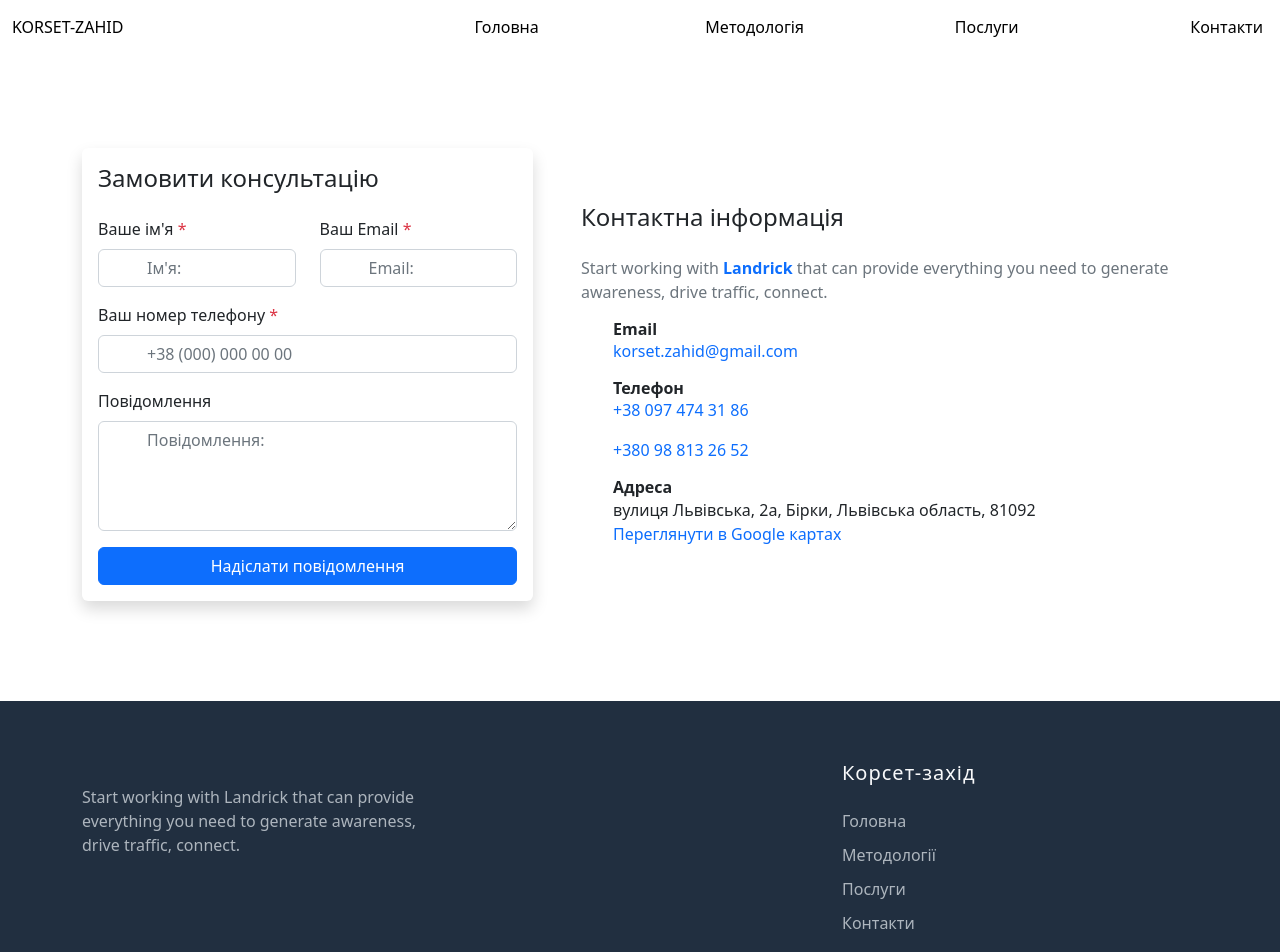
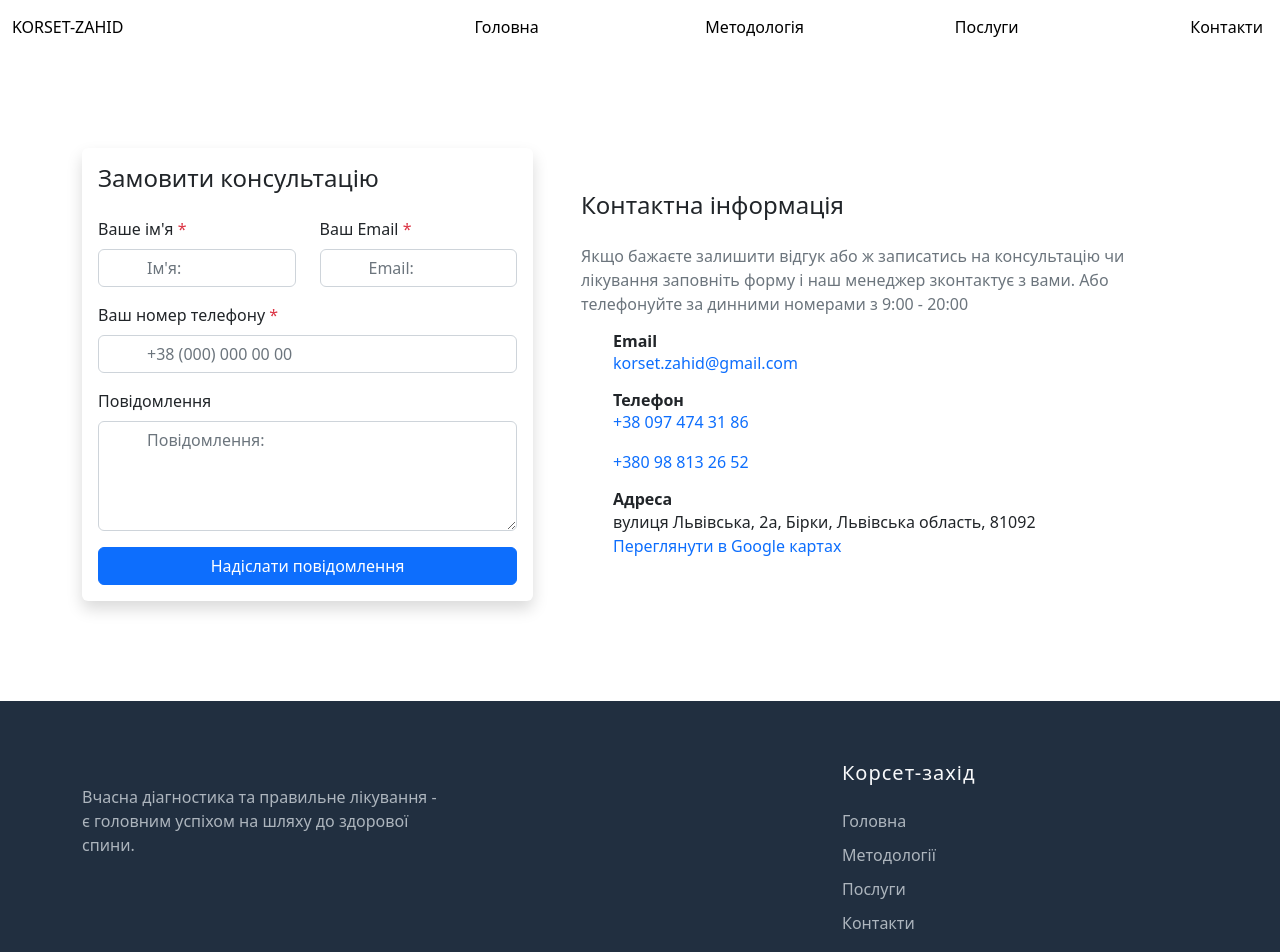
Before and after one commit to Olena95/korset-zahid, a Next.js app: page /contacts in a window 1280 px wide. Shown: the top 952 px of the page. Built offline with nearby package versions, Linux system fonts and the light colour scheme; some icons are missing.

Commit message:
fix text

```diff
--- a/components/Footer/Footer.js
+++ b/components/Footer/Footer.js
@@ -35,8 +35,8 @@ const Footer = () => {
                   <div className="col-12 col-lg-4 mb-0 mb-md-4 pb-0 pb-md-2">
                     <Link href="#" className="logo-footer"></Link>
                     <p className={isLight ? "mt-4 text-muted" : "mt-4"}>
-                      Start working with Landrick that can provide everything
-                      you need to generate awareness, drive traffic, connect.
+                      Вчасна діагностика та правильне лікування - є головним
+                      успіхом на шляху до здорової спини.
                     </p>
                     {/* <ul
                       className={
@@ -162,7 +162,7 @@ const Footer = () => {
                     © {new Date().getFullYear()} KORSET-ZAHID. Design with{" "}
                     <i className="mdi mdi-heart text-danger"></i> by{" "}
                     <Link
-                      href="https://themesbrand.in/"
+                      href="https://webland.com/"
                       target="_blank"
                       className="text-reset text-decoration-none"
                       rel="noopener noreferrer"
--- a/pages/contacts/index.js
+++ b/pages/contacts/index.js
@@ -228,10 +228,9 @@ const Contacts = () => {
               <div className="title-heading ms-lg-4">
                 <h4 className="mb-4">Контактна інформація</h4>
                 <p className="text-muted">
-                  Start working with{" "}
-                  <span className="text-primary fw-bold">Landrick</span> that
-                  can provide everything you need to generate awareness, drive
-                  traffic, connect.
+                  Якщо бажаєте залишити відгук або ж записатись на консультацію
+                  чи лікування заповніть форму і наш менеджер зконтактує з вами.
+                  Або телефонуйте за динними номерами з 9:00 - 20:00
                 </p>
                 <div className="d-flex contact-detail align-items-center mt-3">
                   <div className="icon">
```
